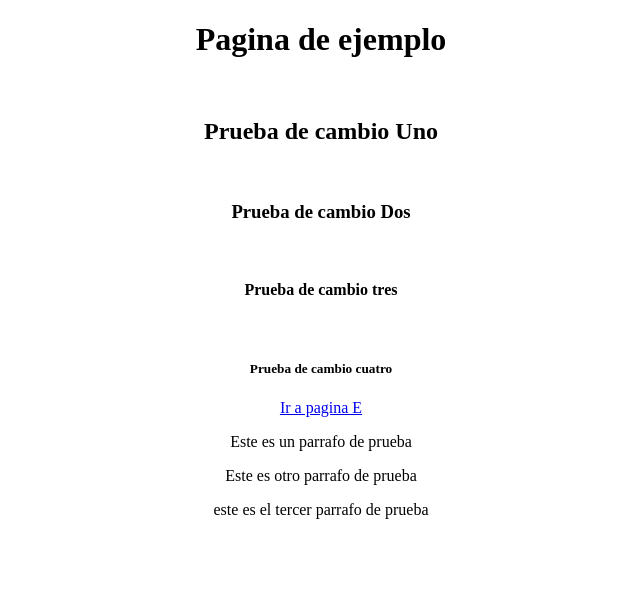
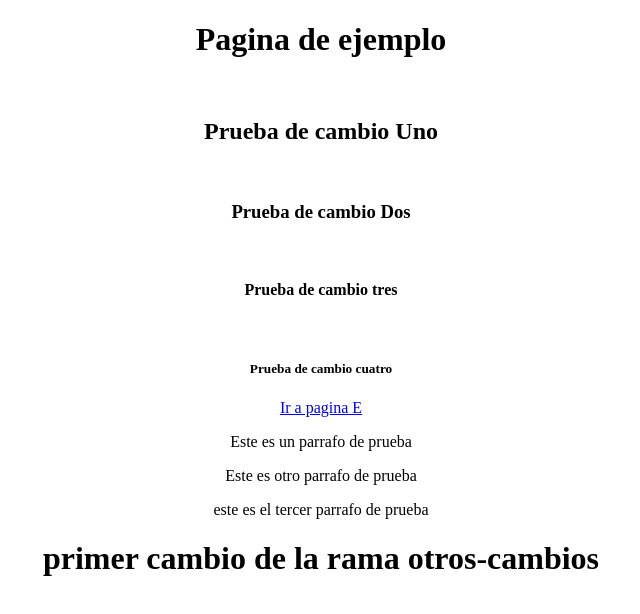
Before and after one commit to wil94/PruebaGit, a plain HTML site: page index.html in a window 1280 px wide. Shown: the whole page, without its empty margins (319-959 px from the left). Drawn offline with Linux system fonts and the light colour scheme.

Commit message:
primer cambio de esta teercera rama

```diff
--- a/index.html
+++ b/index.html
@@ -24,6 +24,9 @@
 
 		<p>este es el tercer parrafo de prueba</p>
 
+
+		<h1>primer cambio de la rama otros-cambios</h1>
+
 	</center>
 
 </body>
```
